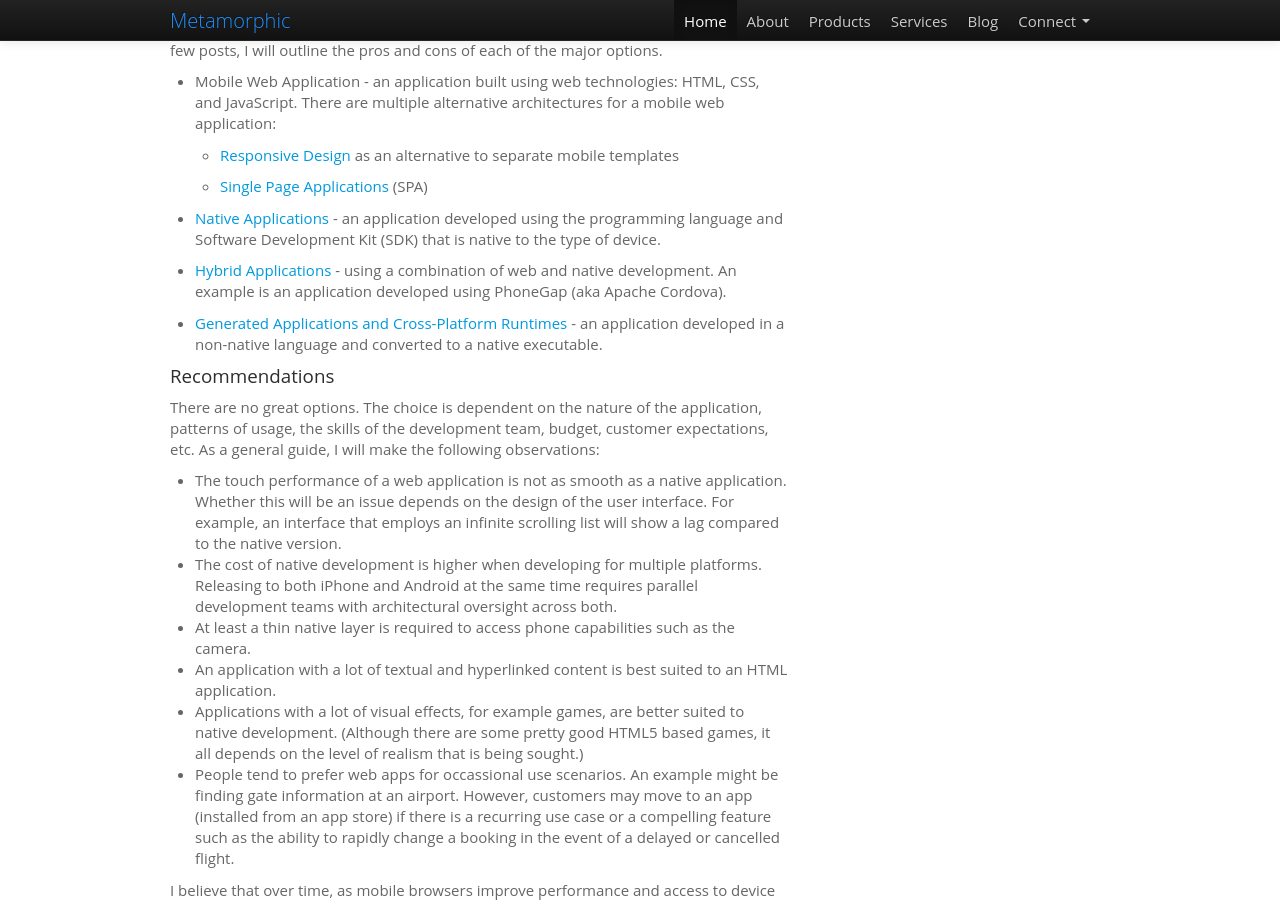
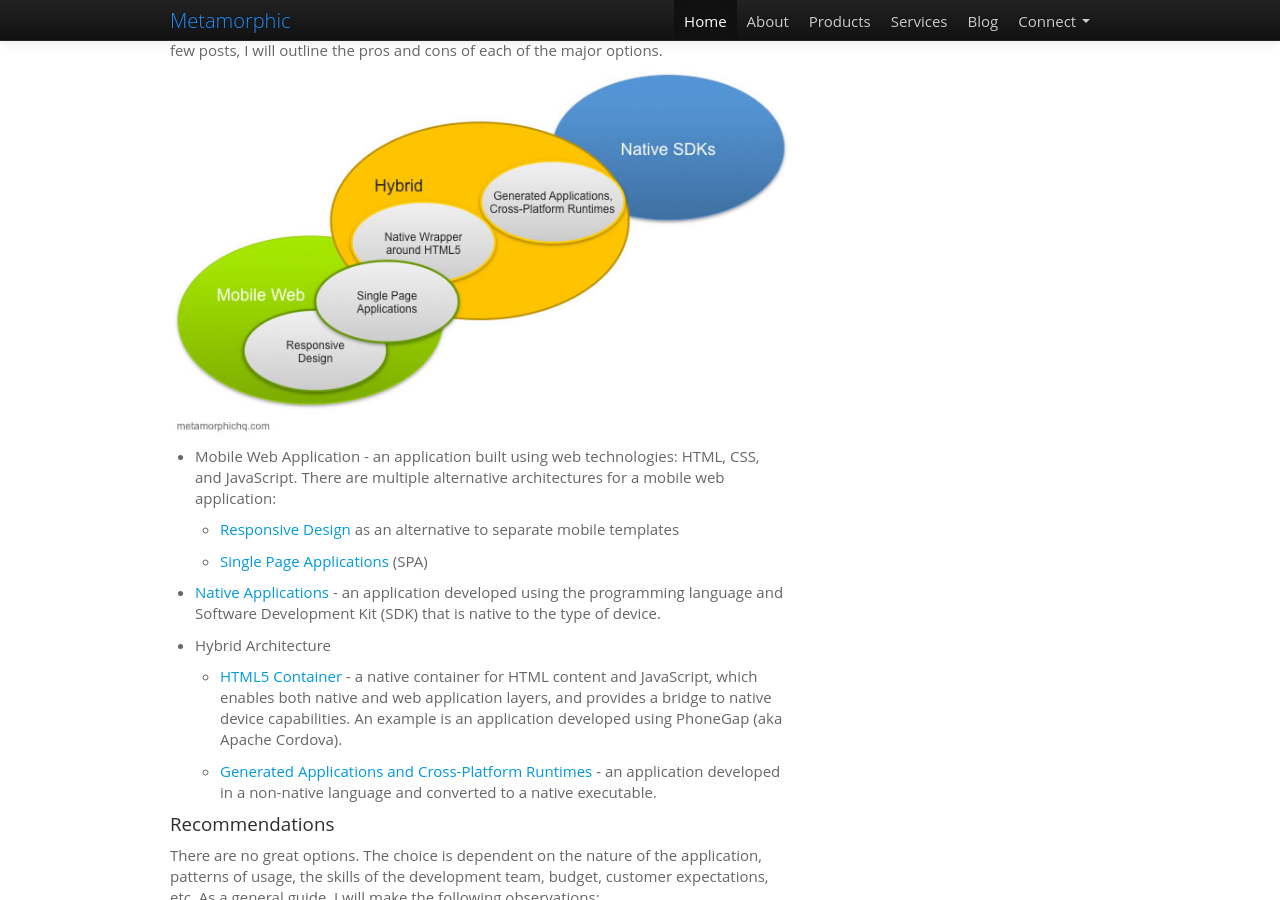
Before and after one commit to markmo/markmo.github.io, a Jekyll site: the page built from _posts/2013-05-05-choosing-a-mobile-development-strategy.md, in a window 1280 px wide and 900 px high, scrolled down 598 px. Built offline with Jekyll 4.4.1, drawn with Linux system fonts in a browser that asks for light colours; nearby versions of some CDN libraries; Markdown is read by kramdown in place of the engine named in the settings.

Commit message:
add diagram to mobile dev strategy I

```diff
--- a/_posts/2013-05-05-choosing-a-mobile-development-strategy.md
+++ b/_posts/2013-05-05-choosing-a-mobile-development-strategy.md
@@ -19,6 +19,8 @@ The question then arises, what is the optimum strategy and set of technologies f
 Unfortunately, the
 choice is not clear cut. Over the next few posts, I will outline the pros and cons of each of the major options.
 
+![Mobile Development Options](/img/mobile_options.jpg)
+
 <ul>
   <li>
     <p>
@@ -37,15 +39,21 @@ choice is not clear cut. Over the next few posts, I will outline the pros and co
     </p>
   </li>
   <li>
-    <p>
-      <a href="#">Hybrid Applications</a> - using a combination of web and native development. An example is an application developed
-      using PhoneGap (aka Apache Cordova).
-    </p>
-  </li>
-  <li>
-    <p>
-      <a href="#">Generated Applications and Cross-Platform Runtimes</a> - an application developed in a non-native language and converted to a native executable.
-    </p>
+    <p>Hybrid Architecture</p>
+    <ul>
+      <li>
+        <p>
+          <a href="#">HTML5 Container</a> - a native container for HTML content and JavaScript, which enables
+          both native and web application layers, and provides a bridge to native device capabilities. An example is
+          an application developed using PhoneGap (aka Apache Cordova).
+        </p>
+      </li>
+      <li>
+        <p>
+          <a href="#">Generated Applications and Cross-Platform Runtimes</a> - an application developed in a non-native language and converted to a native executable.
+        </p>
+      </li>
+    </ul>
   </li>
 </ul>
 
```
Also changed, not shown: img/mobile_options.jpg.
